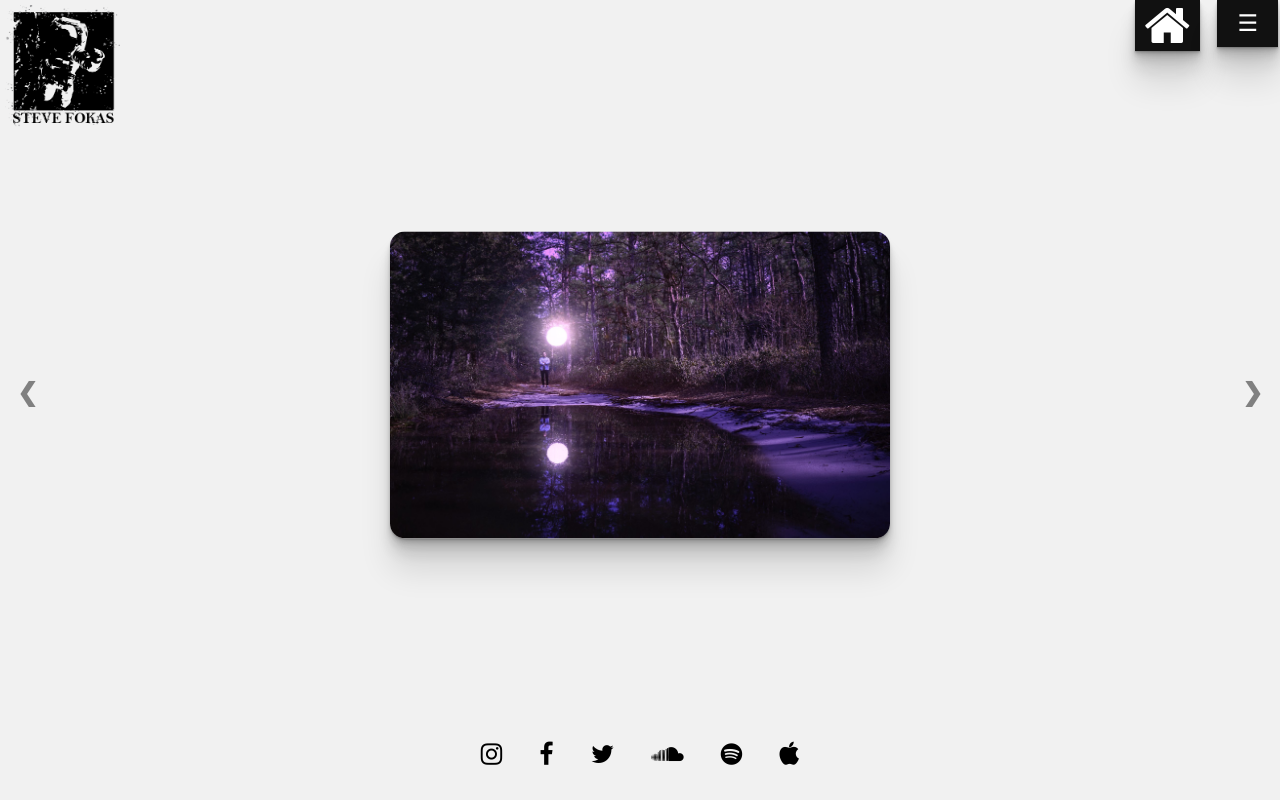
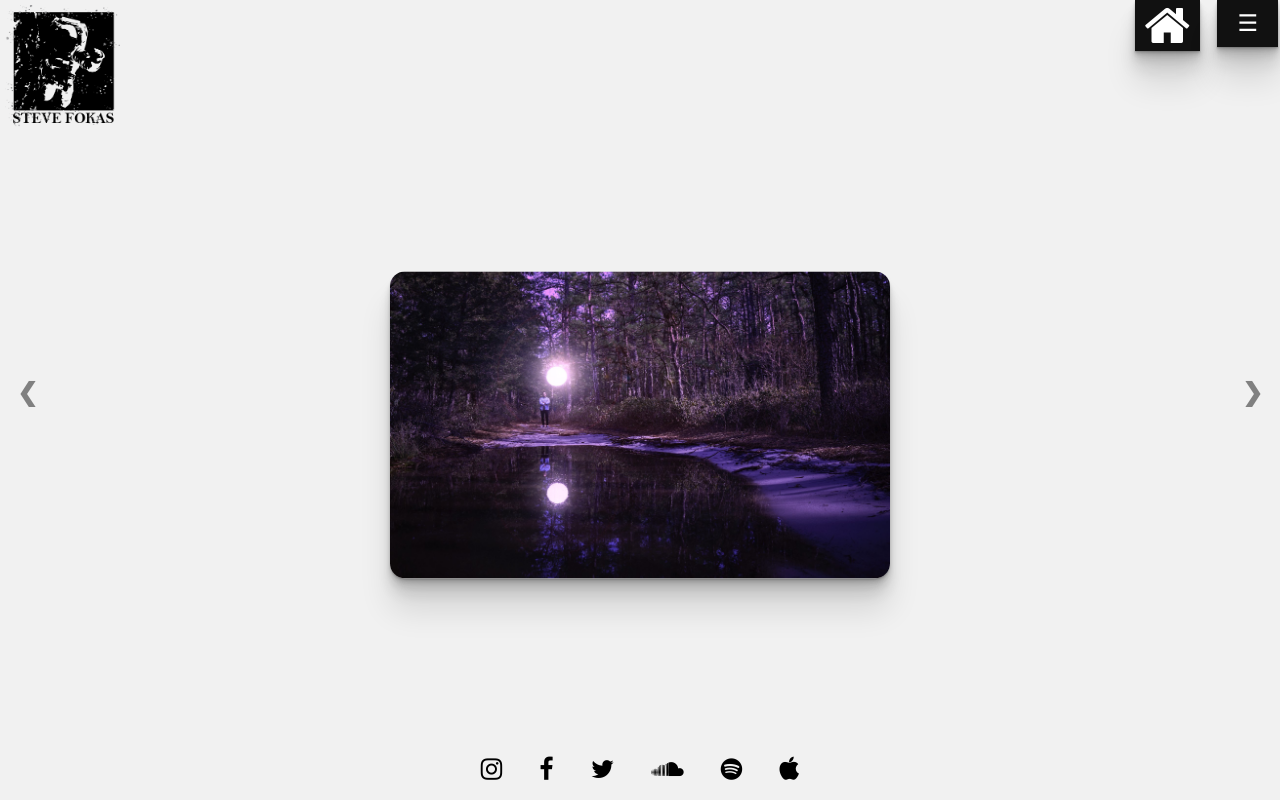
Before and after one commit to sf487552/Music-Site, a plain HTML site: page index.html in a window 1280 px wide. Drawn offline with nearby package versions, Linux system fonts and the light colour scheme.

Commit message:
edit margins

```diff
--- a/style.css
+++ b/style.css
@@ -57,7 +57,7 @@ img {
 }
 
 .spotifylnk {
-  height: 350px;
+  height: 325px;
 }
 
 .grow {
@@ -134,7 +134,7 @@ p {
 
 .centered {
   position: fixed;
-  top: 45%;
+  top: 50%;
   left: 50%;
   transform: translate(-50%, -50%);
 }
@@ -184,7 +184,7 @@ footer {
   width: 100%;
   text-align: center;
   font-size: 0.8em;
-  bottom: -15px;
+  bottom: -30px;
 }
 
 footer ul {
```
